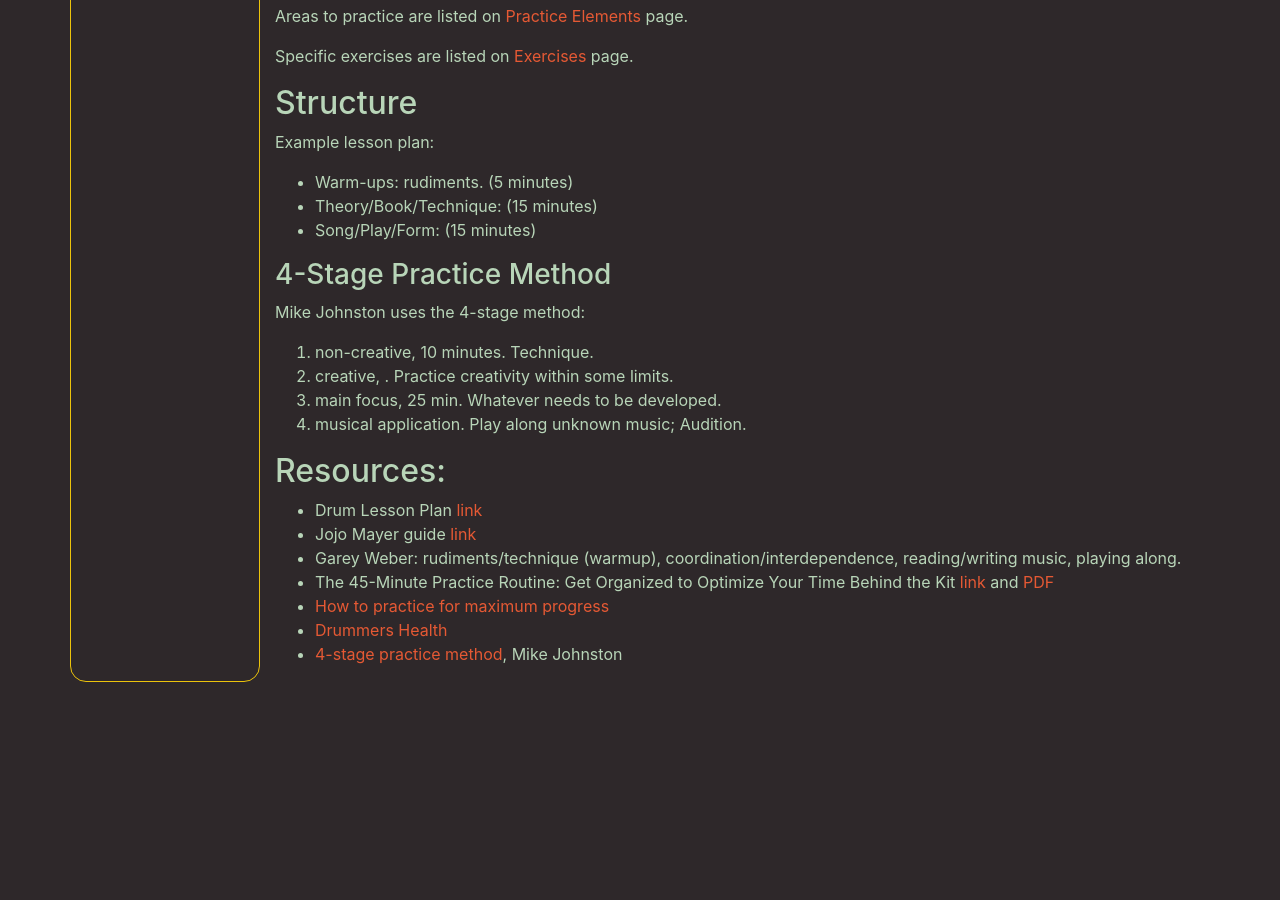
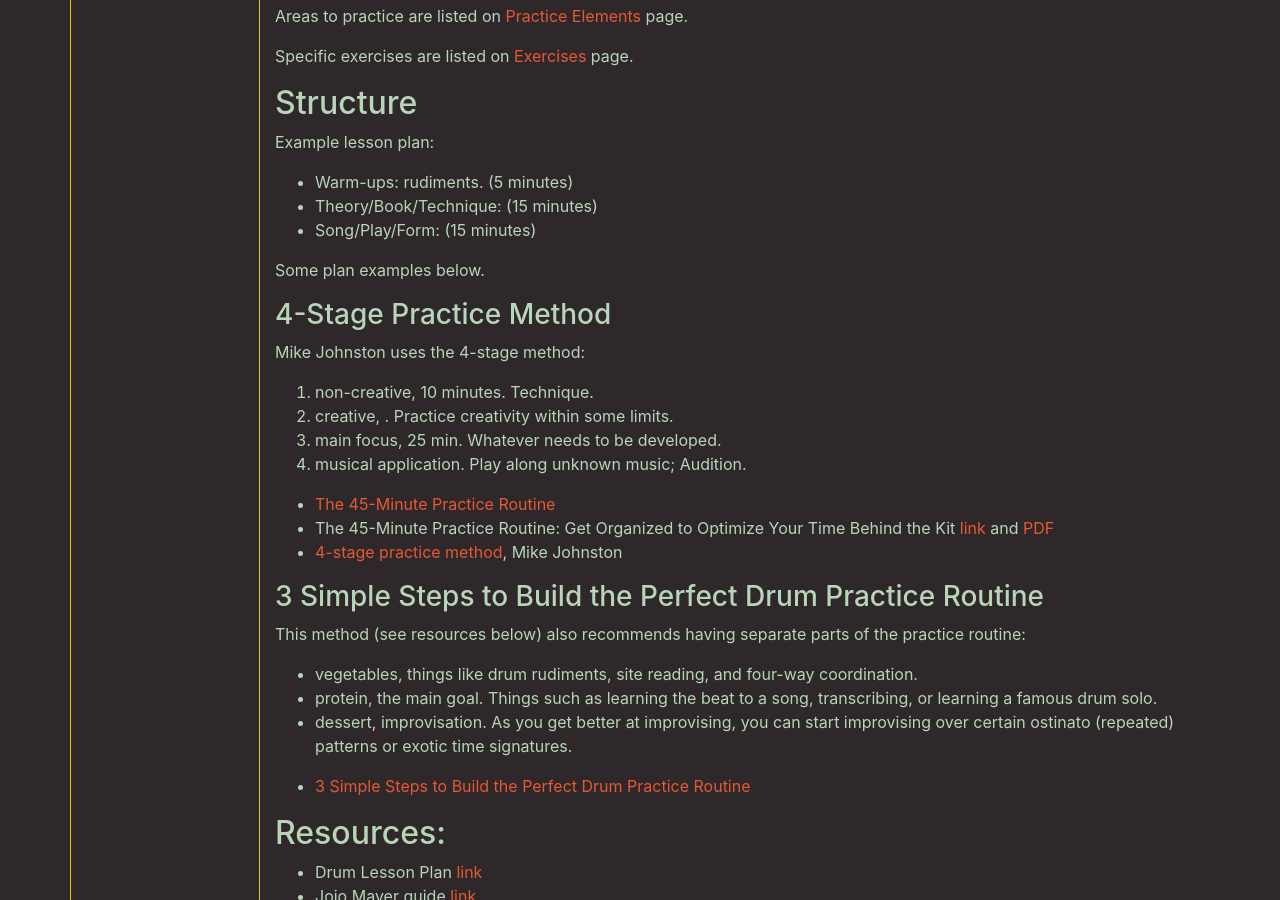
Before and after one commit to MisterY/music-site, a Jekyll site: the page built from drums/practice.md, in a window 1280 px wide and 900 px high, scrolled down 588 px. Built offline with Jekyll 4.4.1, drawn with Linux system fonts in a browser that asks for light colours; nearby versions of some CDN libraries; our own code applies the rules of GitHub Pages for plain Markdown files; before the commit the page ends 1270 px from its top, so only the background shows below that.

Commit message:
adding practice sources

```diff
--- a/drums/practice.md
+++ b/drums/practice.md
@@ -34,6 +34,8 @@ Example lesson plan:
 * Theory/Book/Technique: (15 minutes)
 * Song/Play/Form: (15 minutes)
 
+Some plan examples below.
+
 ### 4-Stage Practice Method
 
 Mike Johnston uses the 4-stage method:
@@ -43,12 +45,24 @@ Mike Johnston uses the 4-stage method:
 3. main focus, 25 min. Whatever needs to be developed.
 4. musical application. Play along unknown music; Audition.
 
+- [The 45-Minute Practice Routine](https://www.moderndrummer.com/article/january-2014-45-minute-practice-routine/)
+- The 45-Minute Practice Routine: Get Organized to Optimize Your Time Behind the Kit [link](https://www.moderndrummer.com/2013/12/video-45-minute-practice-routine-get-organized-optimize-time-behind-kit-january-2014-issue/) and [PDF](https://www.moderndrummer.com/wp-content/uploads/45-Minute-Practice-Routine.pdf)
+- [4-stage practice method](https://www.youtube.com/watch?v=F5li8JPkQU0&list=RDF5li8JPkQU0&start_radio=1), Mike Johnston
+
+### 3 Simple Steps to Build the Perfect Drum Practice Routine
+
+This method (see resources below) also recommends having separate parts of the practice routine:
+
+- vegetables, things like drum rudiments, site reading, and four-way coordination.
+- protein, the main goal. Things such as learning the beat to a song, transcribing, or learning a famous drum solo.
+- dessert, improvisation. As you get better at improvising, you can start improvising over certain ostinato (repeated) patterns or exotic time signatures.
+
+- [3 Simple Steps to Build the Perfect Drum Practice Routine](https://takelessons.com/blog/drum-practice-routine-z07)
+
 ## Resources:
 
 - Drum Lesson Plan [link](http://drumlearner.com/drum-lesson-plan-teachers.php)
 - Jojo Mayer guide [link](http://docslide.net/documents/mayer-secret-weapons-tip-guide.html)
 - Garey Weber: rudiments/technique (warmup), coordination/interdependence, reading/writing music, playing along.
-- The 45-Minute Practice Routine: Get Organized to Optimize Your Time Behind the Kit [link](https://www.moderndrummer.com/2013/12/video-45-minute-practice-routine-get-organized-optimize-time-behind-kit-january-2014-issue/) and [PDF](https://www.moderndrummer.com/wp-content/uploads/45-Minute-Practice-Routine.pdf)
 - [How to practice for maximum progress](https://playinthezone.com/realising-vs-extending-potential/)
 - [Drummers Health](http://www.sportsrehab.com/drumminghealth.htm)
-- [4-stage practice method](https://www.youtube.com/watch?v=F5li8JPkQU0&list=RDF5li8JPkQU0&start_radio=1), Mike Johnston
```
Also changed, not shown: drums/practice-elements.md (+1 -0 lines).
